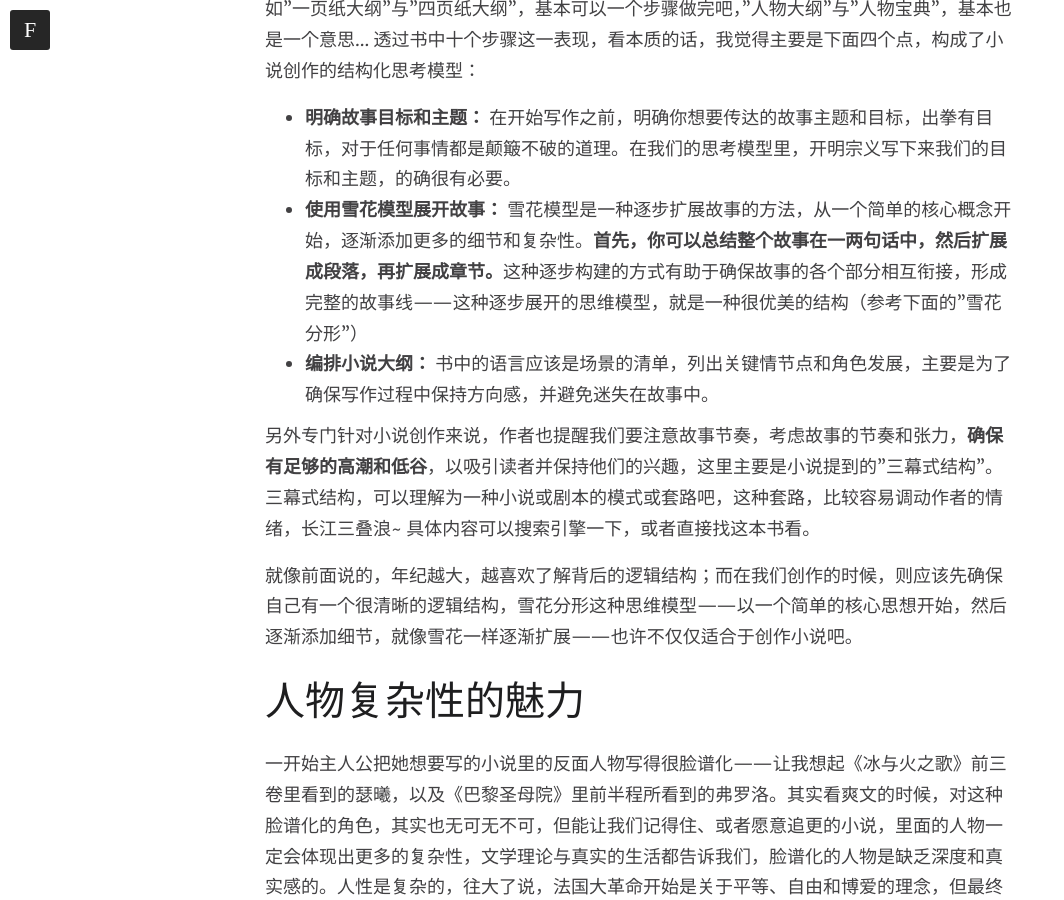
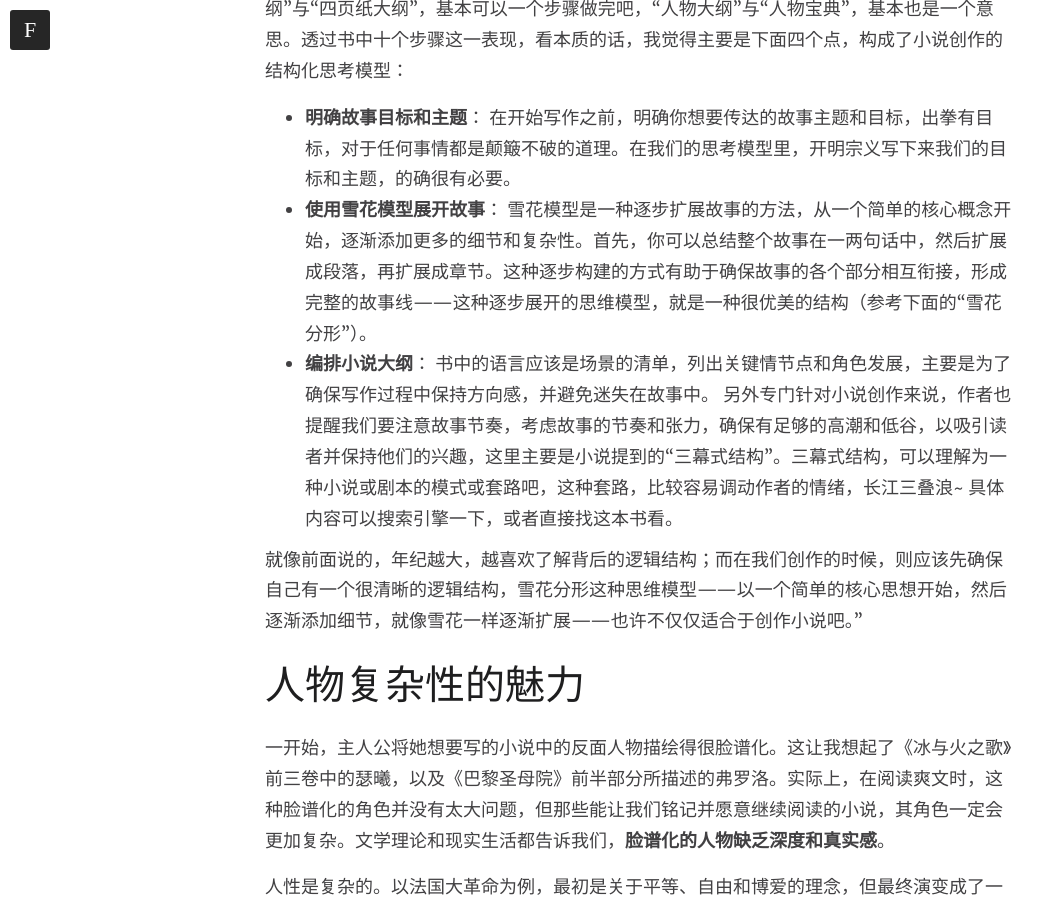
Before and after one commit to g7tianyi/g7tianyi.github.io, a Jekyll site: the page built from _posts/2023-10-03-a5275a9889c927d1.md, in a window 1280 px wide and 900 px high, scrolled down 1121 px. Shown: the whole window, without its empty margins (0-1064 px from the left). Built offline with Jekyll 4.4.1, drawn with Linux system fonts in a browser that asks for light colours; some of the changed text lies outside the part shown.

Commit message:
feat: wording

```diff
--- a/_posts/2023-10-03-a5275a9889c927d1.md
+++ b/_posts/2023-10-03-a5275a9889c927d1.md
@@ -9,25 +9,30 @@
 published: true
 ---
 
-天气凉凉的，还有阳光，又是放假，就看了本书。被京东的大数据推送过来的，《雪花写作法》。 这本书本身也可以当小说看，不过让我印象深刻的，不曾想依然是`结构化思考`，以及顺带地，`人物复杂性的魅力`，我也许不会写小说，但依然觉得可以记录一下自己的感受和启发吧。
+天气凉爽，阳光明媚，正值假期，于是我抽出时间阅读了一本书，它是京东大数据推荐的，《雪花写作法》。这本书不仅本身具有小说的趣味，更让我深刻地思考了`结构化思考`和顺带涉及到的`人物复杂性的魅力`。或许我不是小说家，但我仍然觉得有必要记录下自己的感受和受到的启发。
 
 # 结构化思考
 
-这个词我记不起来是从哪本书学到的，大概意思是通过将**问题、信息或概念**进行`分解、分类等组织与再组织的方式`，来更好地理解问题的本质和关系，从而指导我们有效制定决策或提出解决方案。这么说味同嚼蜡。在《雪花写作法》中，作者建议创作者们在构建故事和情节时，有意识地考虑故事的组织、脉络和节奏，以确保故事具有内在的逻辑和吸引力，避免故事混乱或拖沓，使读者更容易理解和投入故事中。书里面提到的十个步骤，就像作者自己说的，也不需要我们每个步骤都一一遵循——实际上我就觉得有的内容挺重复或无聊的，比如"一页纸大纲"与"四页纸大纲"，基本可以一个步骤做完吧，"人物大纲"与"人物宝典"，基本也是一个意思... 透过书中十个步骤这一表现，看本质的话，我觉得主要是下面四个点，构成了小说创作的结构化思考模型：
+这个词我记不起来是从哪本书学到的，大概意思是通过将问题、信息或概念进行分解、分类等组织与再组织的方式，来更好地理解问题的本质和关系，从而指导我们有效制定决策或提出解决方案。这么说味同嚼蜡。在《雪花写作法》中，作者建议创作者们在构建故事和情节时，**有意识地考虑故事的组织、脉络和节奏，以确保故事具有内在的逻辑和吸引力，避免故事混乱或拖沓，使读者更容易理解和投入故事中**。书里面提到的十个步骤，但就像作者自己说的，也不需要我们每个步骤都一一遵循——实际上我就觉得有的内容挺重复或无聊的，比如“一页纸大纲”与“四页纸大纲”，基本可以一个步骤做完吧，“人物大纲”与“人物宝典”，基本也是一个意思。透过书中十个步骤这一表现，看本质的话，我觉得主要是下面四个点，构成了小说创作的结构化思考模型：
 
-- **明确故事目标和主题：** 在开始写作之前，明确你想要传达的故事主题和目标，出拳有目标，对于任何事情都是颠簸不破的道理。在我们的思考模型里，开明宗义写下来我们的目标和主题，的确很有必要。
-- **使用雪花模型展开故事：** 雪花模型是一种逐步扩展故事的方法，从一个简单的核心概念开始，逐渐添加更多的细节和复杂性。**首先，你可以总结整个故事在一两句话中，然后扩展成段落，再扩展成章节。**这种逐步构建的方式有助于确保故事的各个部分相互衔接，形成完整的故事线——这种逐步展开的思维模型，就是一种很优美的结构（参考下面的"雪花分形"）
-- **编排小说大纲：** 书中的语言应该是场景的清单，列出关键情节点和角色发展，主要是为了确保写作过程中保持方向感，并避免迷失在故事中。
+- **明确故事目标和主题**： 在开始写作之前，明确你想要传达的故事主题和目标，出拳有目标，对于任何事情都是颠簸不破的道理。在我们的思考模型里，开明宗义写下来我们的目标和主题，的确很有必要。
+- **使用雪花模型展开故事**： 雪花模型是一种逐步扩展故事的方法，从一个简单的核心概念开始，逐渐添加更多的细节和复杂性。首先，你可以总结整个故事在一两句话中，然后扩展成段落，再扩展成章节。这种逐步构建的方式有助于确保故事的各个部分相互衔接，形成完整的故事线——这种逐步展开的思维模型，就是一种很优美的结构（参考下面的“雪花分形”）。
+- **编排小说大纲**： 书中的语言应该是场景的清单，列出关键情节点和角色发展，主要是为了确保写作过程中保持方向感，并避免迷失在故事中。
+另外专门针对小说创作来说，作者也提醒我们要注意故事节奏，考虑故事的节奏和张力，确保有足够的高潮和低谷，以吸引读者并保持他们的兴趣，这里主要是小说提到的“三幕式结构”。三幕式结构，可以理解为一种小说或剧本的模式或套路吧，这种套路，比较容易调动作者的情绪，长江三叠浪~ 具体内容可以搜索引擎一下，或者直接找这本书看。
 
-另外专门针对小说创作来说，作者也提醒我们要注意故事节奏，考虑故事的节奏和张力，**确保有足够的高潮和低谷**，以吸引读者并保持他们的兴趣，这里主要是小说提到的"三幕式结构"。三幕式结构，可以理解为一种小说或剧本的模式或套路吧，这种套路，比较容易调动作者的情绪，长江三叠浪~ 具体内容可以搜索引擎一下，或者直接找这本书看。
-
-就像前面说的，年纪越大，越喜欢了解背后的逻辑结构；而在我们创作的时候，则应该先确保自己有一个很清晰的逻辑结构，雪花分形这种思维模型——以一个简单的核心思想开始，然后逐渐添加细节，就像雪花一样逐渐扩展——也许不仅仅适合于创作小说吧。
+就像前面说的，年纪越大，越喜欢了解背后的逻辑结构；而在我们创作的时候，则应该先确保自己有一个很清晰的逻辑结构，雪花分形这种思维模型——以一个简单的核心思想开始，然后逐渐添加细节，就像雪花一样逐渐扩展——也许不仅仅适合于创作小说吧。"
 
 # 人物复杂性的魅力
 
-一开始主人公把她想要写的小说里的反面人物写得很脸谱化——让我想起《冰与火之歌》前三卷里看到的瑟曦，以及《巴黎圣母院》里前半程所看到的弗罗洛。其实看爽文的时候，对这种脸谱化的角色，其实也无可无不可，但能让我们记得住、或者愿意追更的小说，里面的人物一定会体现出更多的复杂性，文学理论与真实的生活都告诉我们，脸谱化的人物是缺乏深度和真实感的。人性是复杂的，往大了说，法国大革命开始是关于平等、自由和博爱的理念，但最终演变成了一场暴力的政治动荡，导致了大规模的处决和社会混乱，这个过程表现了人性中的野心、极端主义和暴力倾向，看着发麻... 具体到个人的例子，南宋抗金名将，吴阶，嗜酒、爱吃、好色，还炼丹，论人品看不得，但他抗金的智谋、勇力、决心，留名汗青，吴阶在和尚原之战中将完颜宗弼打得割须弃袍，这完颜宗弼，就是大名鼎鼎的金兀术，看过《说岳全传》的人，一定不会陌生。顺便说一句，罗贯中在创作《三国演义》时，将割须弃袍嫁接到了曹操上。《双城记》为啥那么好看呢，可不是开头那句"那是最美好的时代，那是最糟糕的时代；那是个睿智的年月，那是个蒙昧的年月..."，而是西德尼·卡尔顿的性格里的巨大变化，所反应的人性之复杂。
+一开始，主人公将她想要写的小说中的反面人物描绘得很脸谱化。这让我想起了《冰与火之歌》前三卷中的瑟曦，以及《巴黎圣母院》前半部分所描述的弗罗洛。实际上，在阅读爽文时，这种脸谱化的角色并没有太大问题，但那些能让我们铭记并愿意继续阅读的小说，其角色一定会更加复杂。文学理论和现实生活都告诉我们，**脸谱化的人物缺乏深度和真实感**。
 
-扯远了，这本书里提到，要给反面人物充分的背景基础，可以给他一个忧伤的背景故事或一个深刻的、悲剧性的冲突——令人难以忘怀的人物通常有深刻的动机和内在冲突。他们的行为和决策不仅仅是表面的，还反映了内心的矛盾和愿望，这使得人物更有层次感，读者能够理解他们的行为，即使他们不一定同意或支持；也可以给这位反派以发展的轨迹——让人物在故事中应该经历成长和变化，他们的性格和观念可以随着情节的发展而演变，这使得人物更有深度，就像前面提到的《双城记》，读者会被这样的成长故事所吸引，看着人物的变化和成长，这也使得他们更加真实和具有吸引力；也可以混合情感——塑造令人难以忘怀的人物意味着要让读者感受到多种情感，可以是爱恨交织，或者是同情和反感并存，例如《巴黎圣母院》里的弗罗洛，邪恶的红衣主教，后来我们看到他之所以变成现在的样子的原因，那种感情，至少于我而言，就是典型的"是同情和反感并存"了。
+人性是复杂的。以法国大革命为例，最初是关于平等、自由和博爱的理念，但最终演变成了一场暴力的政治动荡，导致了大规模的处决和社会混乱。这个过程表现出人性中的野心、极端主义和暴力倾向，让人触目惊心。
+
+来看个个人的例子，南宋抗金名将吴阶，他嗜酒、爱吃、好色，甚至还炼丹。从道德角度看，他并不令人满意。然而，他在抗金过程中表现出的智谋、勇气和决心，使他名留青史。吴阶在和尚原之战中将完颜宗弼打得割须弃袍。完颜宗弼，即金兀术，是《说岳全传》中的著名人物。顺便说一句，罗贯中在创作《三国演义》时，将割须弃袍的故事嫁接到了曹操身上。
+
+《双城记》之所以如此引人入胜，不仅仅因为开篇的那句“那是最美好的时代，那是最糟糕的时代；那是个睿智的年代，那是个愚蠢的年代……”，更因为主人公西德尼·卡尔顿的性格发生了巨大的变化，反映了人性的复杂性。
+
+在书中提到，要为反面人物建立充分的背景基础，可以赋予他们一个忧伤的背景故事或深刻的、悲剧性的冲突。令人难以忘怀的人物通常有深刻的动机和内在冲突。他们的行为和决策不仅仅是表面的，还反映了内心的矛盾和愿望。这使得人物更富有层次感，读者可以理解他们的行为，即使他们不一定同意或支持。此外，反面人物可以拥有发展轨迹。他们可以在故事中经历成长和变化，性格和观念可以随着情节的发展而演变。这使得人物更加深刻，就像之前提到的《双城记》，读者会被这样的成长故事所吸引，看着人物的变化和成长，这也使得他们更加真实和引人入胜。最后，可以混合情感。塑造令人难以忘怀的人物意味着要让读者感受到多种情感。这可能是爱恨交织，或者是同情和反感并存。例如，《巴黎圣母院》中的弗罗洛，起初是邪恶的红衣主教，但后来我们了解到他变成现在样子的原因。对我而言，这种情感体验至少是"同情和反感并存"。
 
 # 番外篇：雪花分形
 
```
